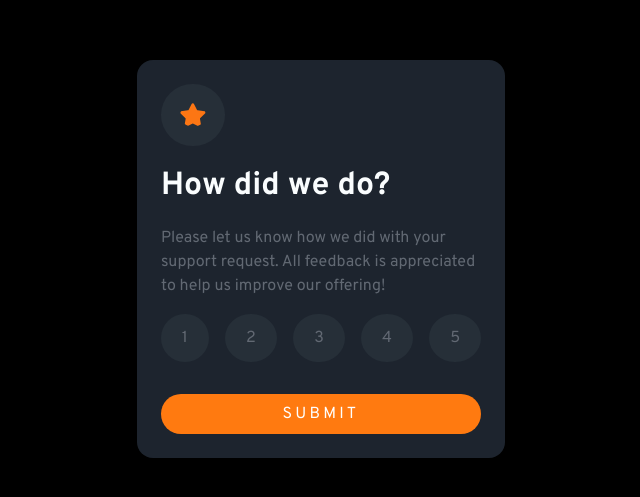
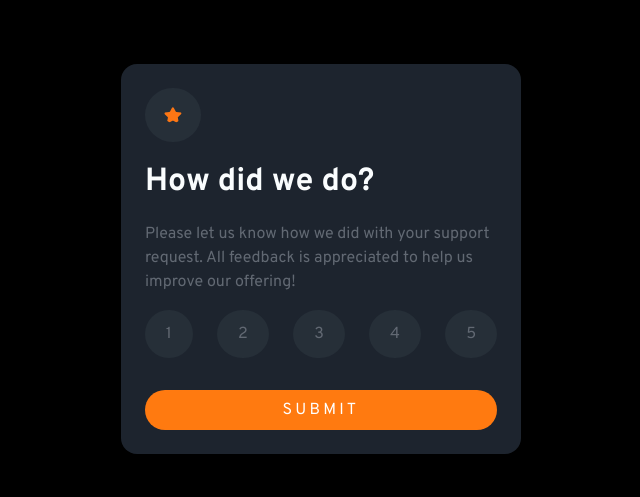
Before and after one commit to Introxiety/Interactive-rating-component, a plain HTML site: page index.html in a window 1536 px wide. Shown: the part 141-638 px from the top of the page, without its empty margins (447-1087 px from the left). Drawn offline with Linux system fonts and the light colour scheme.

Commit message:
desktop layout change

```diff
--- a/style.css
+++ b/style.css
@@ -97,7 +97,7 @@ main {
 }
 
 main img {
-  max-width: 4rem;
+  max-width: 3.5rem;
   background-color: #262f38;
   padding: 1.2em;
   border-radius: 50%;
@@ -201,3 +201,10 @@ p {
   padding: 0.5em 1em;
   border-radius: 1.5em;
 }
+
+
+@media (min-width:90em){
+  main{
+    max-width: 25rem;
+  }
+}
```
